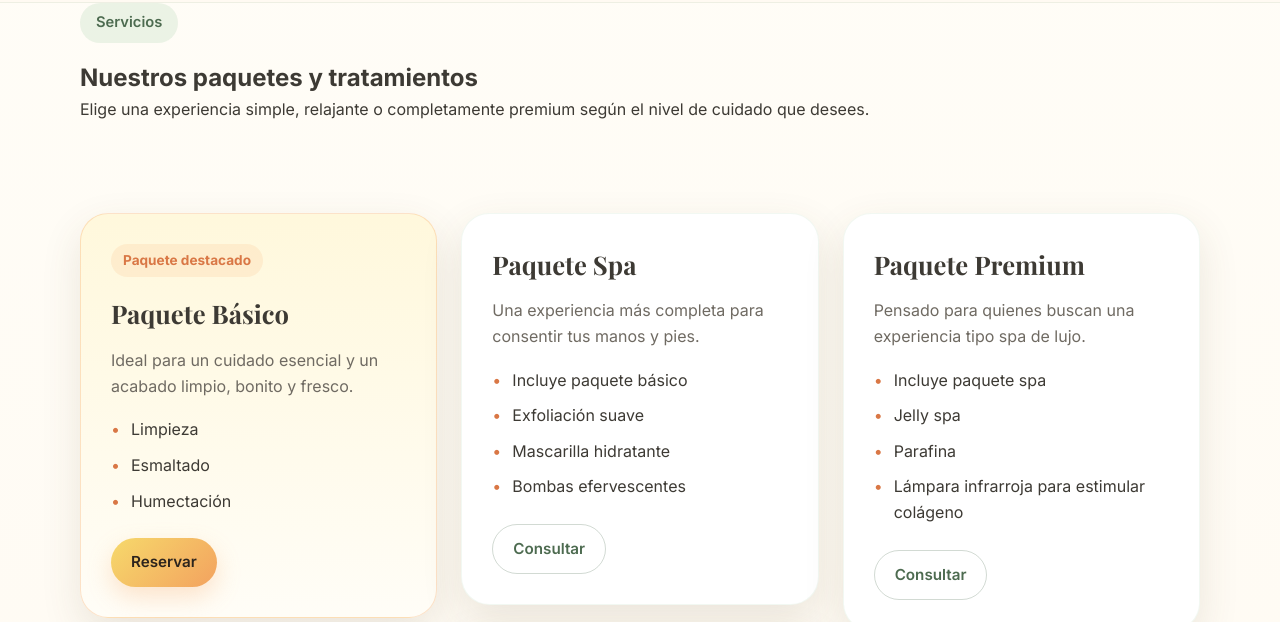
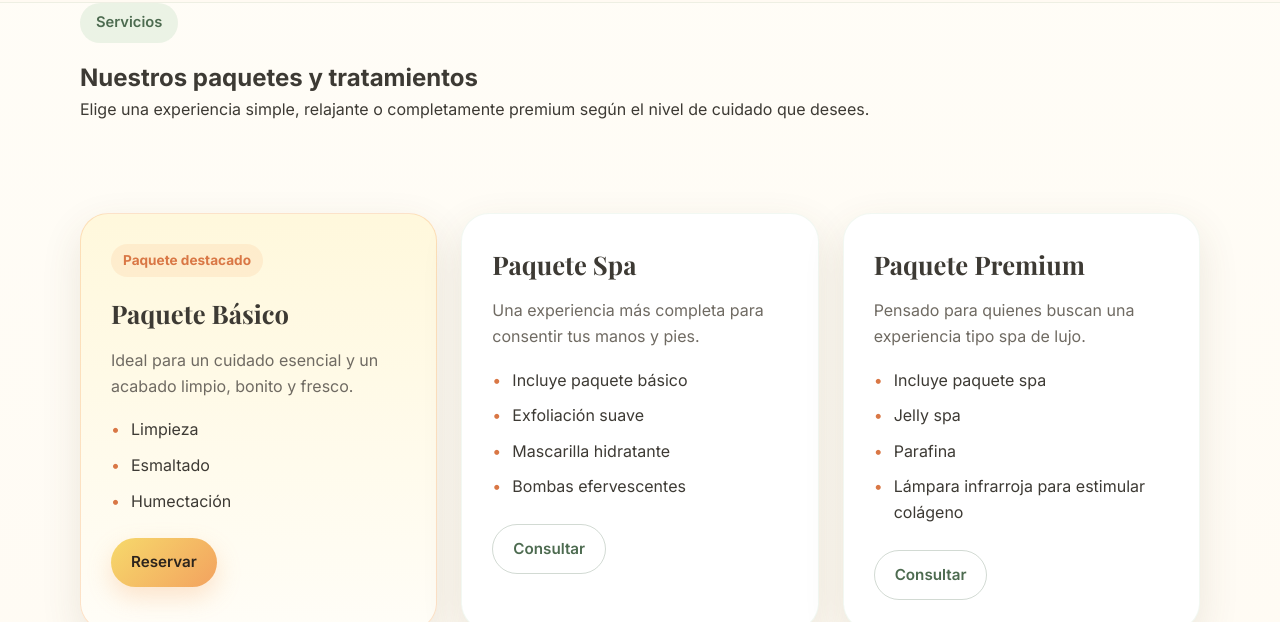
Before and after one commit to bereenriquez99/Maggie-Nails, a plain HTML site: page Servicios.html in a window 1280 px wide. Shown: the part 158-780 px from the top of the page. Drawn offline with nearby package versions, Linux system fonts and the light colour scheme.

Commit message:
Cambié .service-wrapper de flex a grid con grid-template-rows: auto 200px; gap: 20px

```diff
--- a/style.css
+++ b/style.css
@@ -317,8 +317,8 @@ ul {
 }
 
 .service-wrapper {
-  display: flex;
-  flex-direction: column;
+  display: grid;
+  grid-template-rows: auto 200px;
   gap: 20px;
 }
 
```
Also changed, not shown: 3 other files.
